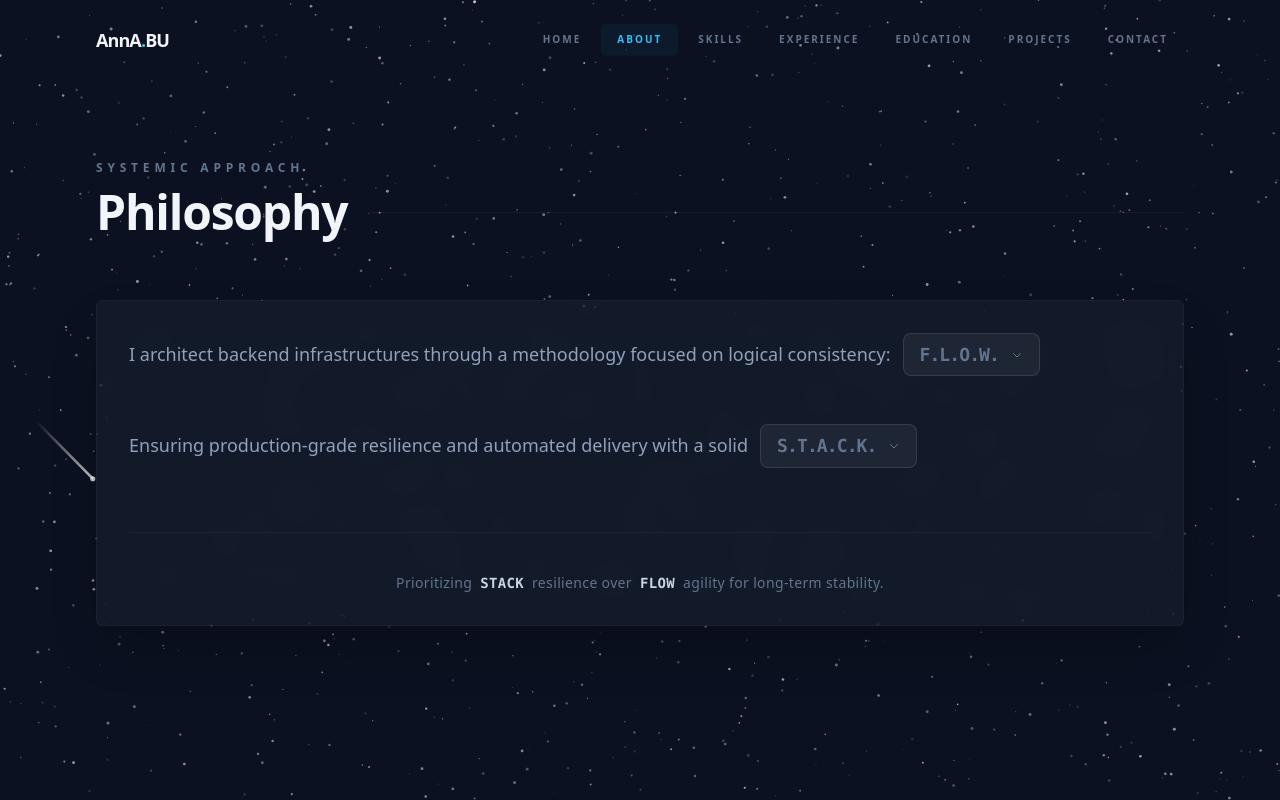
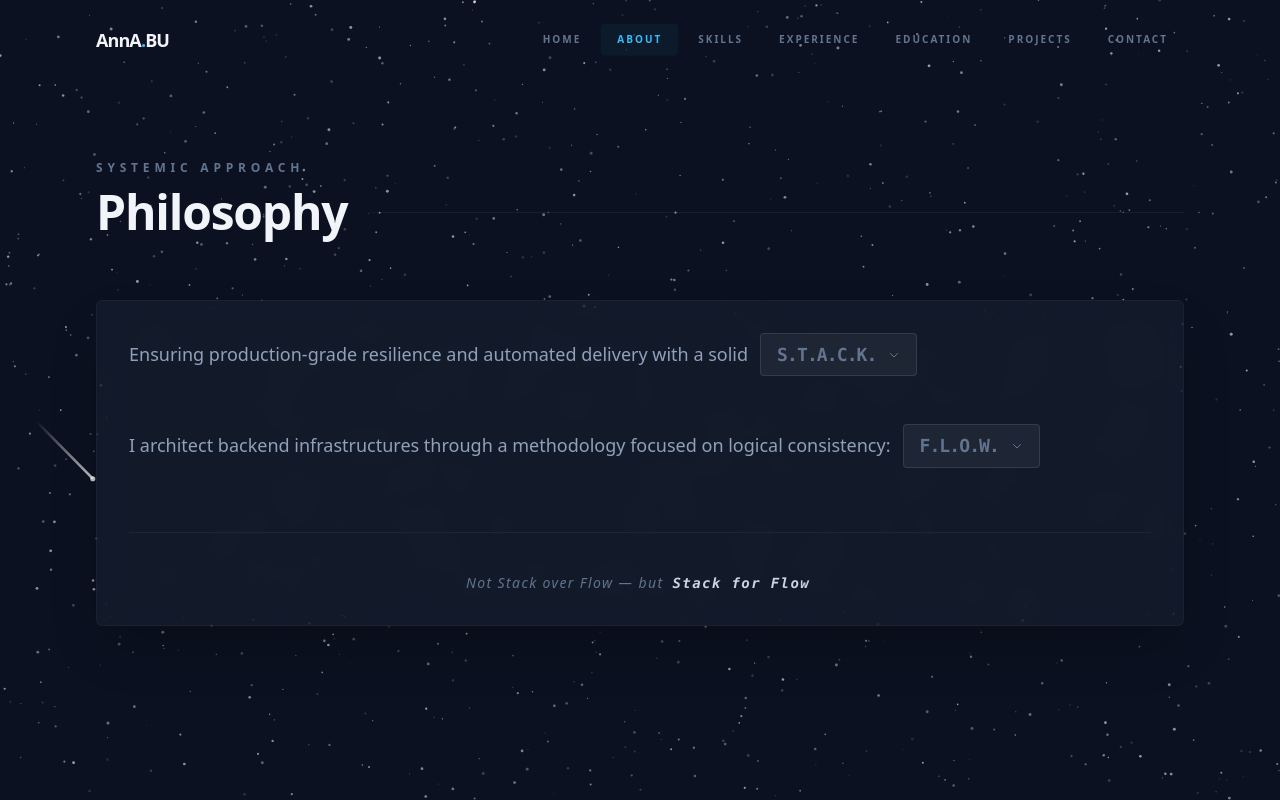
Before and after one commit to koxiperu/koxiperu.github.io, a React (Vite) app: page / in a window 1280 px wide. Both pictures are taken after a click on the button "ABOUT". Built offline with nearby package versions, Linux system fonts and the light colour scheme.

Commit message:
about me fix

```diff
--- a/src/pages/About.jsx
+++ b/src/pages/About.jsx
@@ -40,8 +40,47 @@ export default function About() {
           </div>
         </header>
 
-        <Card variant="default" className="space-y-12 border-white/[0.03]">
+        <Card variant="default" className="space-y-12 border-white/[0.03] rounded-md">
           <div className="text-lg leading-relaxed text-slate-400 space-y-12 no-star-interaction">
+            {/* STACK SECTION - Now on Top */}
+            <div className="relative">
+              <p className="inline align-middle">
+                Ensuring production-grade resilience and automated delivery with a solid
+              </p>
+              <button
+                onClick={() => toggle('STACK')}
+                aria-expanded={activeAcronym === 'STACK'}
+                aria-controls="stack-list"
+                className={`ml-3 align-middle transition-all duration-500 px-4 py-1.5 rounded-sm inline-flex items-center gap-3 cursor-pointer focus:outline-none border ${
+                  activeAcronym === 'STACK'
+                    ? 'bg-brand-accent/10 text-brand-accent border-brand-accent/40 shadow-sm shadow-brand-accent/10'
+                    : 'text-slate-500 border-white/10 bg-white/5 hover:border-white/20 hover:text-slate-300'
+                }`}
+              >
+                <span className="font-mono font-bold tracking-tighter">S.T.A.C.K.</span>
+                <svg className={`w-3 h-3 transition-transform duration-500 ${activeAcronym === 'STACK' ? 'rotate-180' : ''}`} fill="none" viewBox="0 0 24 24" stroke="currentColor">
+                  <path strokeLinecap="round" strokeLinejoin="round" strokeWidth={2} d="M19 9l-7 7-7-7" />
+                </svg>
+              </button>
+
+              {activeAcronym === 'STACK' && (
+                <div
+                  id="stack-list"
+                  className="mt-8 bg-brand-dark/40 p-8 rounded-md border border-white/5 animate-fade-in"
+                >
+                  <ul className="grid grid-cols-1 gap-6">
+                    {stackItems.map((item) => (
+                      <li key={item.letter} className="flex gap-0.5 items-baseline">
+                        <span className="font-mono font-bold text-brand-accent text-2xl leading-none">{item.letter}</span>
+                        <span className="text-slate-300 font-normal text-lg">{item.text}</span>
+                      </li>
+                    ))}
+                  </ul>
+                </div>
+              )}
+            </div>
+
+            {/* FLOW SECTION - Now on Bottom */}
             <div className="relative">
               <p className="inline align-middle">
                 I architect backend infrastructures through a methodology focused on logical consistency:
@@ -50,7 +89,7 @@ export default function About() {
                 onClick={() => toggle('FLOW')}
                 aria-expanded={activeAcronym === 'FLOW'}
                 aria-controls="flow-list"
-                className={`ml-3 align-middle transition-all duration-500 px-4 py-1.5 rounded-lg inline-flex items-center gap-3 cursor-pointer focus:outline-none border ${
+                className={`ml-3 align-middle transition-all duration-500 px-4 py-1.5 rounded-sm inline-flex items-center gap-3 cursor-pointer focus:outline-none border ${
                   activeAcronym === 'FLOW'
                     ? 'bg-brand-accent/10 text-brand-accent border-brand-accent/40 shadow-sm shadow-brand-accent/10'
                     : 'text-slate-500 border-white/10 bg-white/5 hover:border-white/20 hover:text-slate-300'
@@ -65,15 +104,13 @@ export default function About() {
               {activeAcronym === 'FLOW' && (
                 <div
                   id="flow-list"
-                  className="mt-8 bg-brand-dark/40 p-8 rounded-xl border border-white/5 animate-fade-in"
+                  className="mt-8 bg-brand-dark/40 p-8 rounded-md border border-white/5 animate-fade-in"
                 >
                   <ul className="grid grid-cols-1 gap-6">
                     {flowItems.map((item) => (
-                      <li key={item.letter} className="flex gap-6 items-start">
-                        <span className="font-mono font-bold text-brand-accent text-2xl leading-none w-6">{item.letter}</span>
-                        <div className="pt-0.5">
-                          <span className="text-slate-300 font-normal text-lg">{item.text}</span>
-                        </div>
+                      <li key={item.letter} className="flex gap-0.5 items-baseline">
+                        <span className="font-mono font-bold text-brand-accent text-2xl leading-none">{item.letter}</span>
+                        <span className="text-slate-300 font-normal text-lg">{item.text}</span>
                       </li>
                     ))}
                   </ul>
@@ -81,47 +118,8 @@ export default function About() {
               )}
             </div>
 
-            <div className="relative">
-              <p className="inline align-middle">
-                Ensuring production-grade resilience and automated delivery with a solid
-              </p>
-              <button
-                onClick={() => toggle('STACK')}
-                aria-expanded={activeAcronym === 'STACK'}
-                aria-controls="stack-list"
-                className={`ml-3 align-middle transition-all duration-500 px-4 py-1.5 rounded-lg inline-flex items-center gap-3 cursor-pointer focus:outline-none border ${
-                  activeAcronym === 'STACK'
-                    ? 'bg-brand-accent/10 text-brand-accent border-brand-accent/40 shadow-sm shadow-brand-accent/10'
-                    : 'text-slate-500 border-white/10 bg-white/5 hover:border-white/20 hover:text-slate-300'
-                }`}
-              >
-                <span className="font-mono font-bold tracking-tighter">S.T.A.C.K.</span>
-                <svg className={`w-3 h-3 transition-transform duration-500 ${activeAcronym === 'STACK' ? 'rotate-180' : ''}`} fill="none" viewBox="0 0 24 24" stroke="currentColor">
-                  <path strokeLinecap="round" strokeLinejoin="round" strokeWidth={2} d="M19 9l-7 7-7-7" />
-                </svg>
-              </button>
-
-              {activeAcronym === 'STACK' && (
-                <div
-                  id="stack-list"
-                  className="mt-8 bg-brand-dark/40 p-8 rounded-xl border border-white/5 animate-fade-in"
-                >
-                  <ul className="grid grid-cols-1 gap-6">
-                    {stackItems.map((item) => (
-                      <li key={item.letter} className="flex gap-6 items-start">
-                        <span className="font-mono font-bold text-brand-accent text-2xl leading-none w-6">{item.letter}</span>
-                        <div className="pt-0.5">
-                          <span className="text-slate-300 font-normal text-lg">{item.text}</span>
-                        </div>
-                      </li>
-                    ))}
-                  </ul>
-                </div>
-              )}
-            </div>
-
-            <footer className="text-slate-500 mt-16 pt-10 border-t border-white/5 text-center text-sm tracking-wide">
-              Prioritizing <span className="text-slate-300 font-mono font-bold mx-1">STACK</span> resilience over <span className="text-slate-300 font-mono font-bold mx-1">FLOW</span> agility for long-term stability.
+            <footer className="text-slate-500 mt-16 pt-10 border-t border-white/5 text-center text-sm tracking-widest italic">
+              Not Stack over Flow — but <span className="text-slate-300 font-mono font-bold mx-1">Stack for Flow</span>
             </footer>
           </div>
         </Card>
```
